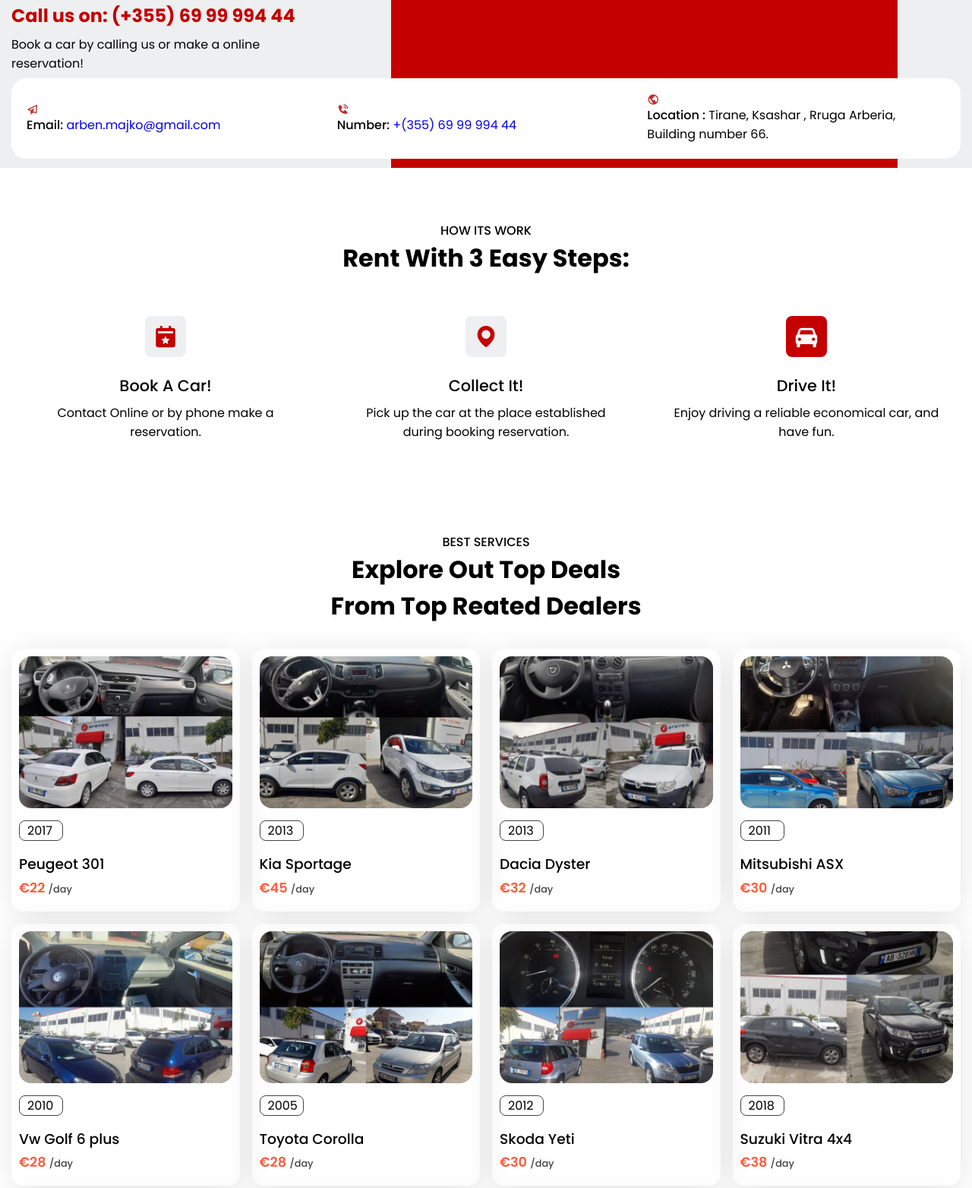
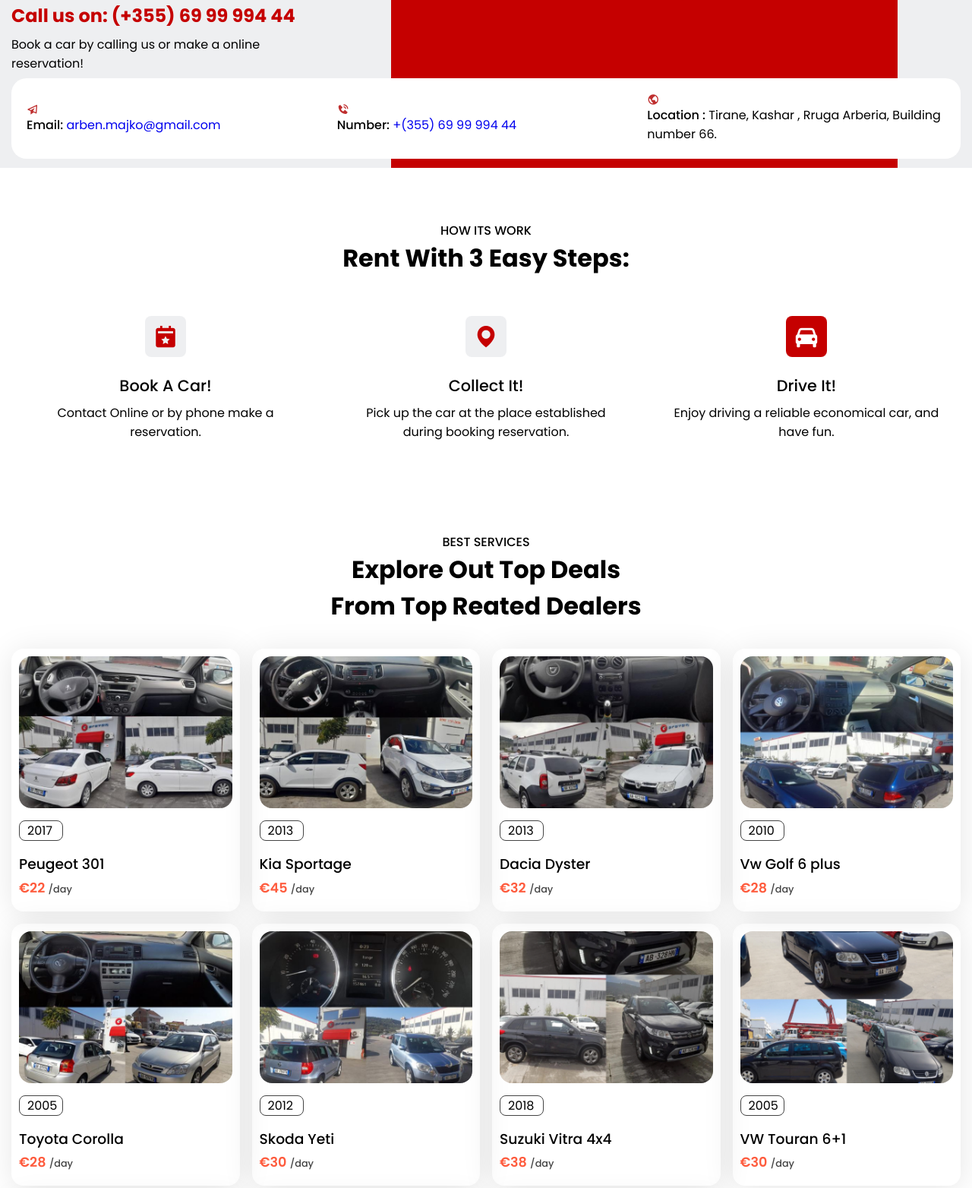
Before and after one commit to Rei2005Rei/Alm.autos-web, a plain HTML site: page index.html in a window 1280 px wide. Shown: the part 579-2143 px from the top of the page at 76% size. Drawn offline with nearby package versions, Linux system fonts and the light colour scheme; a script that the page names is missing.

Commit message:
vresioni i trete

```diff
--- a/index.html
+++ b/index.html
@@ -86,7 +86,7 @@
 
                 <div class="input-box">
                     <i class='bx bx-world' style='color:#bf2e2e'></i>
-                    <p><span> Location :</span> Tirane, Ksashar , Rruga Arberia, Building number 66.</p>
+                    <p><span> Location :</span> Tirane, Kashar , Rruga Arberia, Building number 66.</p>
                 </div>
 
 
@@ -165,16 +165,6 @@
                 <p>2013</p>
                 <h3>Dacia Dyster</h3>
                 <h2> €32 <span>/day</span></h2>
-
-            </div>
-
-            <div class="box">
-                <div class="box-img">
-                    <img src="qera4.jpeg" alt="">
-                </div>
-                <p>2011</p>
-                <h3> Mitsubishi ASX </h3>
-                <h2>€30 <span>/day</span></h2>
 
             </div>
 
```
